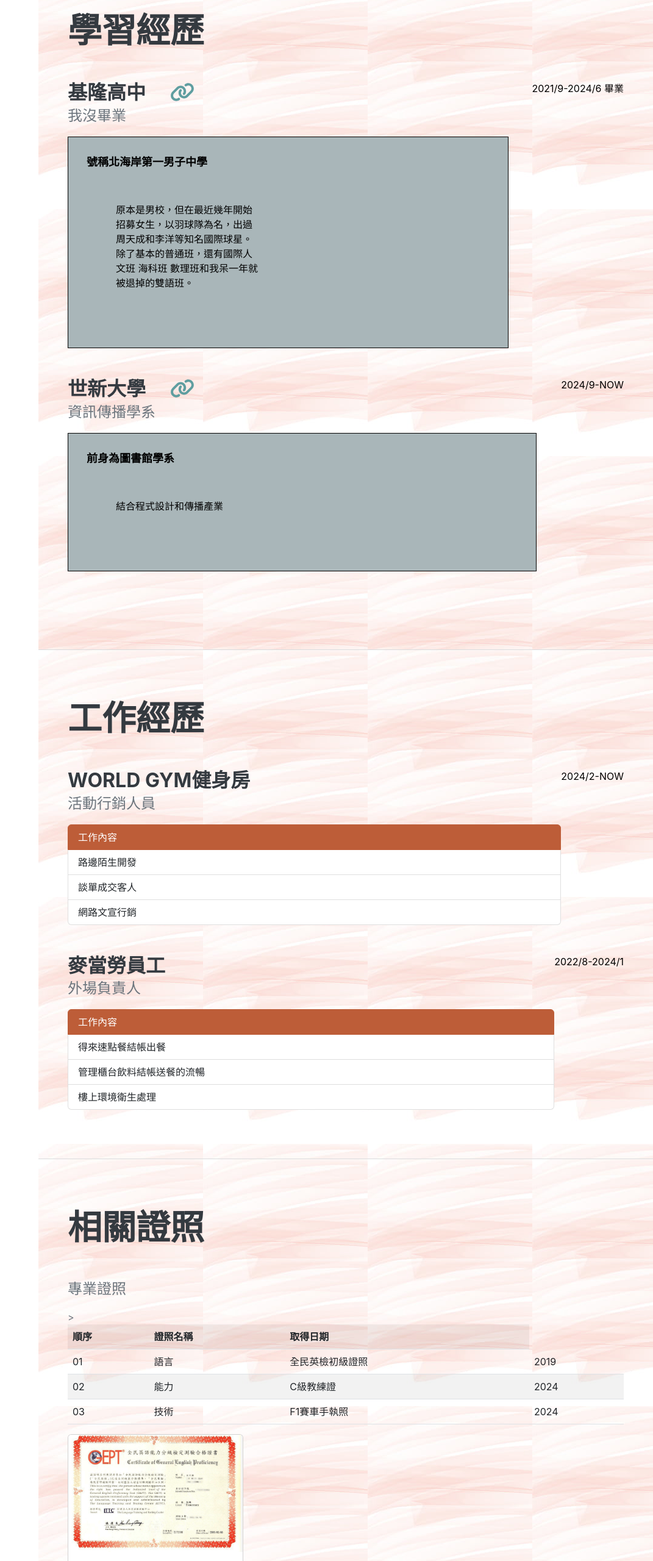
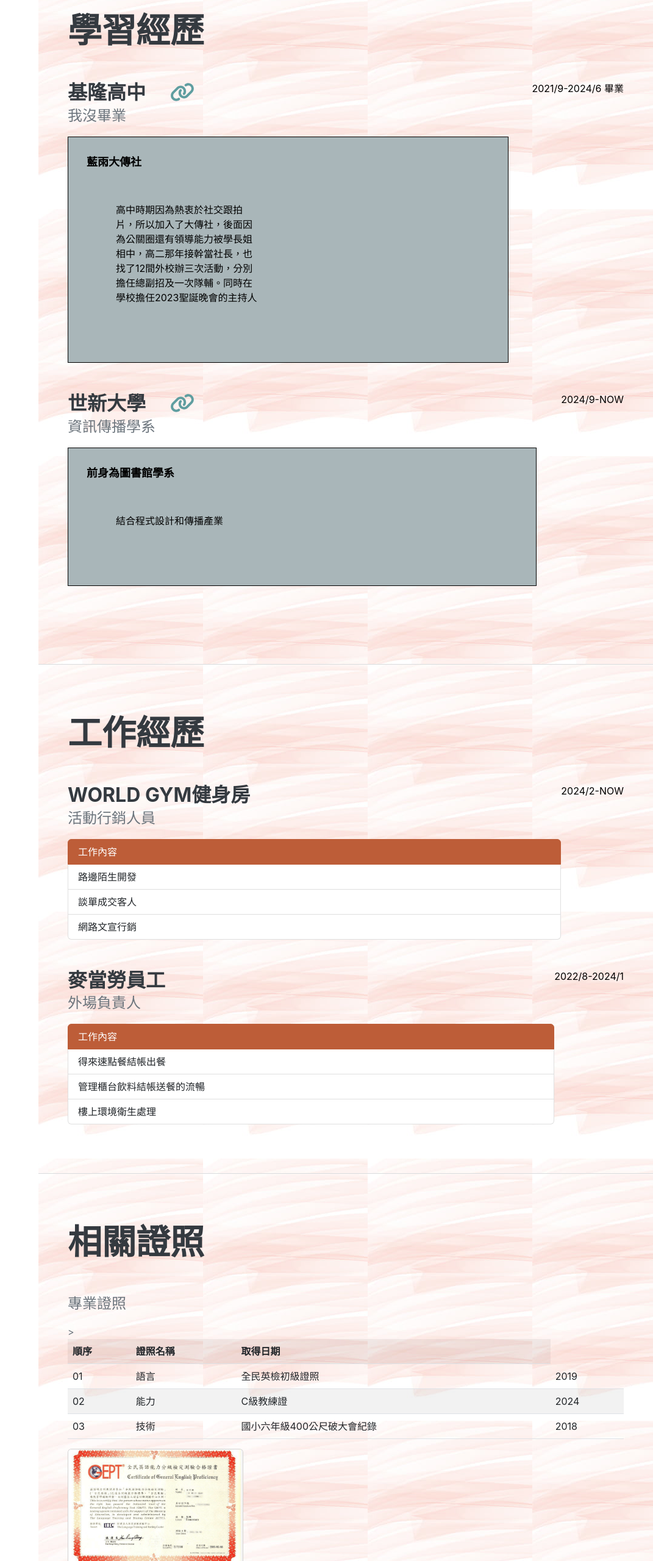
Before and after one commit to jason941110/jason941110.github.io, a plain HTML site: page index.html in a window 1280 px wide. Shown: the part 863-3423 px from the top of the page at 61% size, without its empty margins (209-1280 px from the left). Drawn offline with nearby package versions, Linux system fonts and the light colour scheme; a web font is replaced by a local one.

Commit message:
Update index.html

```diff
--- a/index.html
+++ b/index.html
@@ -75,8 +75,8 @@
                             <h3 class="mb-0">基隆高中<a href="https://www.klsh.kl.edu.tw/" target="_blank" class="jasonlink"><i class="fa-solid fa-link"></i></a></h3>
                             <div class="subheading mb-3">我沒畢業</div>
                             <div class="jasondivgray">
-                                <h4 class="jasonsmallh4">號稱北海岸第一男子中學</h4>
-                                <p class="w-50 p-5">原本是男校，但在最近幾年開始招募女生，以羽球隊為名，出過周天成和李洋等知名國際球星。除了基本的普通班，還有國際人文班 海科班 數理班和我呆一年就被退掉的雙語班。</p>
+                                <h4 class="jasonsmallh4">藍雨大傳社</h4>
+                                <p class="w-50 p-5">高中時期因為熱衷於社交跟拍片，所以加入了大傳社，後面因為公關圈還有領導能力被學長姐相中，高二那年接幹當社長，也找了12間外校辦三次活動，分別擔任總副招及一次隊輔。同時在學校擔任2023聖誕晚會的主持人</p>
                             </div>
                         </div>
                         <div class="flex-shrink-0"><span class="text-primary">2021/9-2024/6 畢業</span></div>
@@ -155,8 +155,8 @@
                         <tr>
                             <td>03</td>
                             <td>技術</td>
-                            <td>F1賽車手執照</td>
-                            <td>2024</td>
+                            <td>國小六年級400公尺破大會紀錄</td>
+                            <td>2018</td>
                         </tr>
                     </table>
                     <div class="card" style="width: 18rem;">
```
